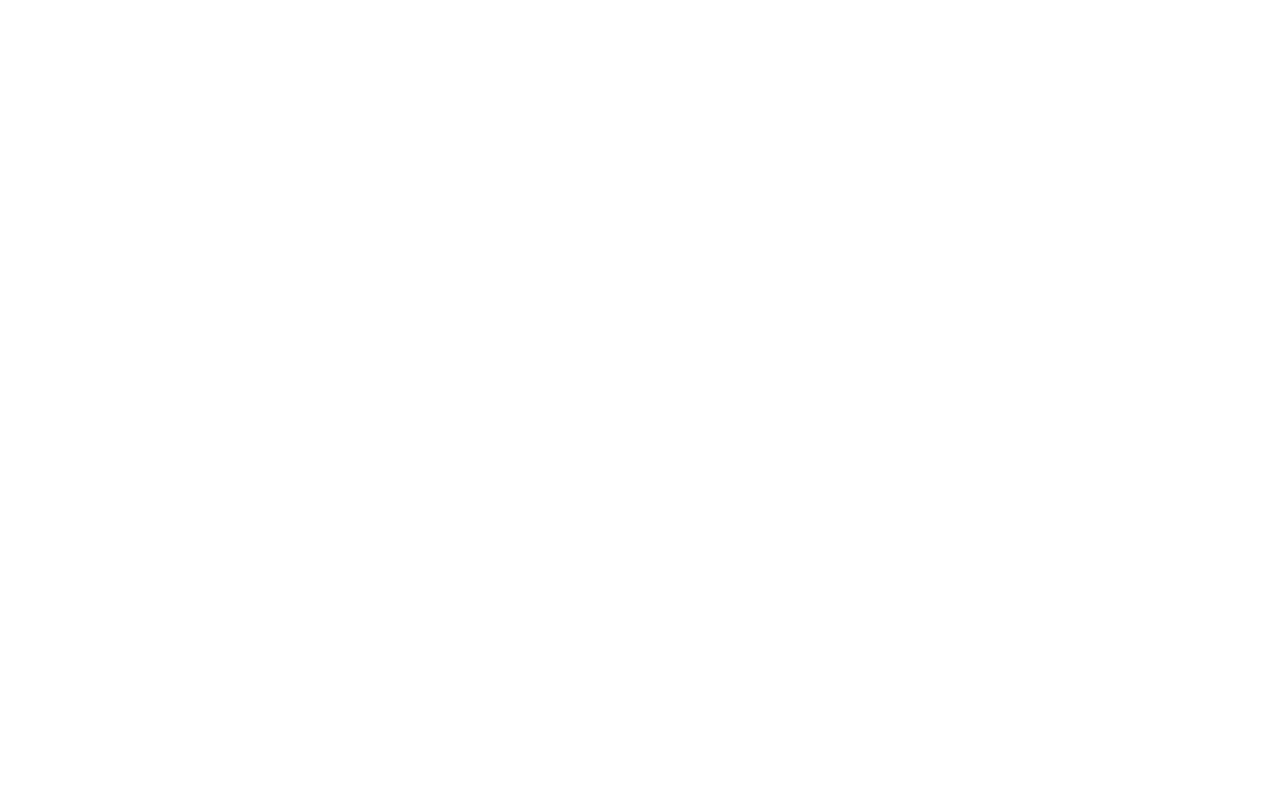
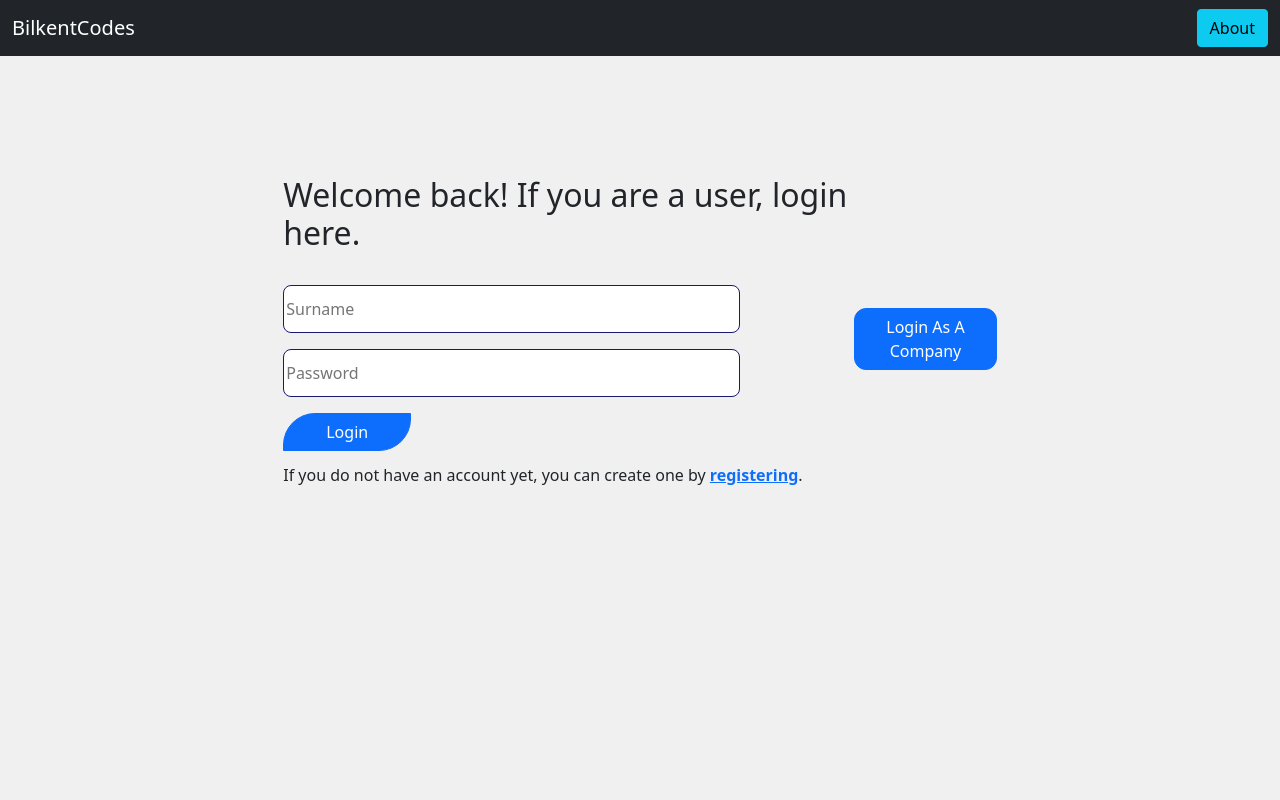
Before and after one commit to CS353-Group15/CS353-Group15.github.io, a PHP site: page / in a window 1280 px wide. Before the commit the page is empty. Run offline with PHP 8.4, Linux system fonts and the light colour scheme.

Commit message:
first update
index.php, style.css are created and filled. about.php, config.php, login.php are created only.

```diff
--- /dev/null
+++ b/src/CSS/style.css
@@ -0,0 +1,94 @@
+/* Animations */
+@keyframes zoom {
+  from {
+    transform: scale(1);
+  }
+
+  to {
+    transform: scale(1.2);
+  }
+}
+
+body {
+  background-color: #f0f0f0;
+}
+
+a:hover {
+  color: red;
+}
+
+.main-box {
+  margin: 0 auto;
+  padding: 20px;
+  margin-top: 100px;
+  width: 60%;
+  display: flex;
+  flex-direction: row;
+}
+
+.left-box {
+  width: 80%;
+}
+
+.right-box {
+  width: 20%;
+  display: flex;
+  flex-direction: column;
+  justify-content: center;
+}
+
+.forms {
+  margin-top: 16px;
+  display: flex;
+  flex-direction: column;
+  align-items: flex-start;
+}
+
+.surname {
+  margin-top: 16px;
+  border: midnightblue 1px solid;
+  border-radius: 8px;
+  width: 80%;
+  height: 48px;
+}
+
+.surname:focus {
+  border: yellow 1px solid;
+  z-index: 100;
+  animation-name: zoom;
+  animation-duration: 0.5s;
+  animation-iteration-count: 1;
+  animation-fill-mode: forwards;
+}
+
+.password {
+  margin-top: 16px;
+  border: midnightblue 1px solid;
+  border-radius: 8px;
+  width: 80%;
+  height: 48px;
+}
+
+.password:focus {
+  border: yellow 1px solid;
+  z-index: 100;
+  animation-name: zoom;
+  animation-duration: 0.5s;
+  animation-iteration-count: 1;
+  animation-fill-mode: forwards;
+}
+
+.login {
+  margin-top: 16px;
+  width: 128px;
+  border-radius: 32px 0 32px 0;
+}
+
+.change-company {
+  width: 100%;
+  border-radius: 12px;
+}
+
+.left-footer {
+  margin-top: 12px;
+}
--- a/src/index.php
+++ b/src/index.php
@@ -1 +1,63 @@
-<?php
+<?php ?>
+<!DOCTYPE html>
+<html lang="en">
+
+<head>
+  <meta charset="UTF-8">
+  <meta http-equiv="X-UA-Compatible" content="IE=edge">
+  <meta name="viewport" content="width=device-width, initial-scale=1.0">
+  <title>Document</title>
+  <link href="https://cdn.jsdelivr.net/npm/bootstrap@5.1.3/dist/css/bootstrap.min.css" rel="stylesheet" integrity="sha384-1BmE4kWBq78iYhFldvKuhfTAU6auU8tT94WrHftjDbrCEXSU1oBoqyl2QvZ6jIW3" crossorigin="anonymous">
+  <link rel="stylesheet" href="CSS/style.css">
+
+  <script>
+    function loginHandler() {
+      var username = document.getElementById("login").elements[0].value;
+      var password = document.getElementById("login").elements[1].value;
+      console.log(username);
+      console.log(password);
+      if (username == "" && password == "")
+        alert("Please enter your username and password");
+      else if (username == "")
+        alert("Please enter your username");
+      else if (password == "")
+        alert("Please enter your password");
+    }
+  </script>
+</head>
+
+<body>
+  <nav class="navbar navbar-expand-lg navbar-dark bg-dark">
+    <div class="container-fluid">
+      <div class="navbar-brand">BilkentCodes</div>
+      <form action="about.php" method="POST" class="d-flex">
+        <button class="btn btn-info btn-large">About</button>
+      </form>
+    </div>
+  </nav>
+  <div class="container-fluid">
+    <div class="main-box">
+      <div class="left-box">
+        <div class="left-box-header">
+          <h2>Welcome back! If you are a user, login here.</h2>
+        </div>
+
+        <form action="login.php" method="POST" id="login">
+          <div class="forms">
+            <input type="text" class="surname" placeholder="Surname">
+            <input type="password" class="password" placeholder="Password">
+            <button class="btn btn-primary btn-large login" type="submit" onclick="loginHandler()">Login</button>
+          </div>
+        </form>
+        <div class="left-footer">
+          <p>If you do not have an account yet, you can create one by <strong><a href="#">registering</a></strong>.</p>
+        </div>
+      </div>
+      <div class="right-box">
+        <button class="btn btn-primary btn-large change-company">Login As A Company</button>
+      </div>
+    </div>
+  </div>
+</body>
+
+</html>
--- /dev/null
+++ b/src/login.php
@@ -0,0 +1,2 @@
+<?php
+echo "<h1>Logged in!</h1>";
```
Also changed, not shown: src/config.php (added, +9 -0 lines), src/about.php (added).
